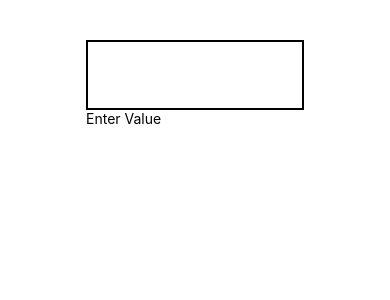
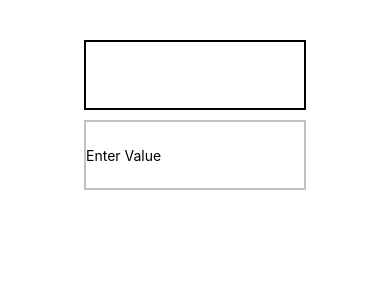
Before and after one commit to Taimoor3059/currencyConverter, a React Native app: screen / in a window 390 px wide. Shown: the top 300 px of the page. Built offline with nearby package versions, Linux system fonts and the light colour scheme.

Commit message:
Input container styling

```diff
--- a/App.js
+++ b/App.js
@@ -37,6 +37,7 @@ export default class App extends Component {
               value = {this.state.inputValue}
               keyboardType = "numeric"
               selectionColor = "#FFF"
+              onChangeText = { (inputValue) => {this.setState({inputValue})} }
             />
           </View>
 
@@ -85,6 +86,15 @@ const styles = StyleSheet.create({
     fontWeight: "bold",
     color: "#FFF"
   },
+  inputcontainer: {
+    marginTop: 10,
+    height: 70,
+    justifyContent: "center",
+    alignItems: "center",
+    borderWidth: 2,
+    borderColor: '#c1c1c1',
+    backgroundColor: "0A79DE"
+  }
 
 
 
```
